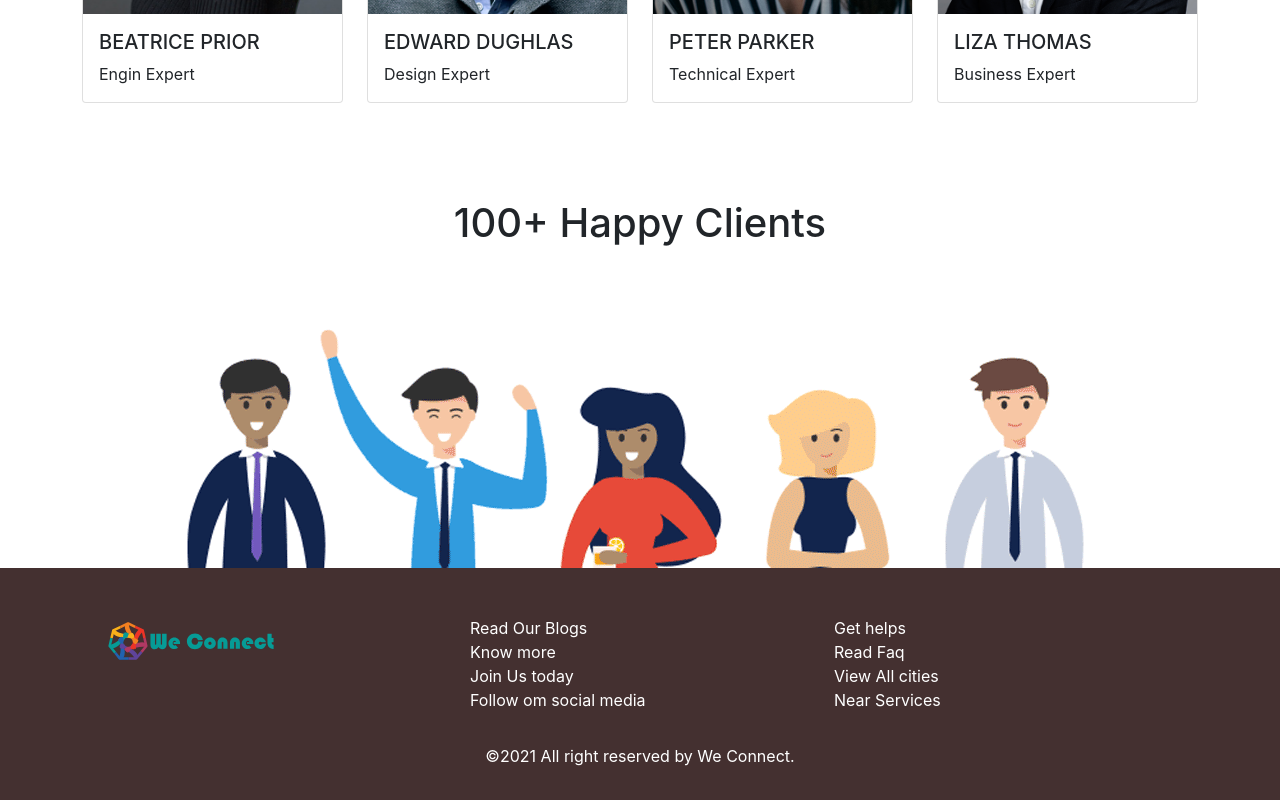
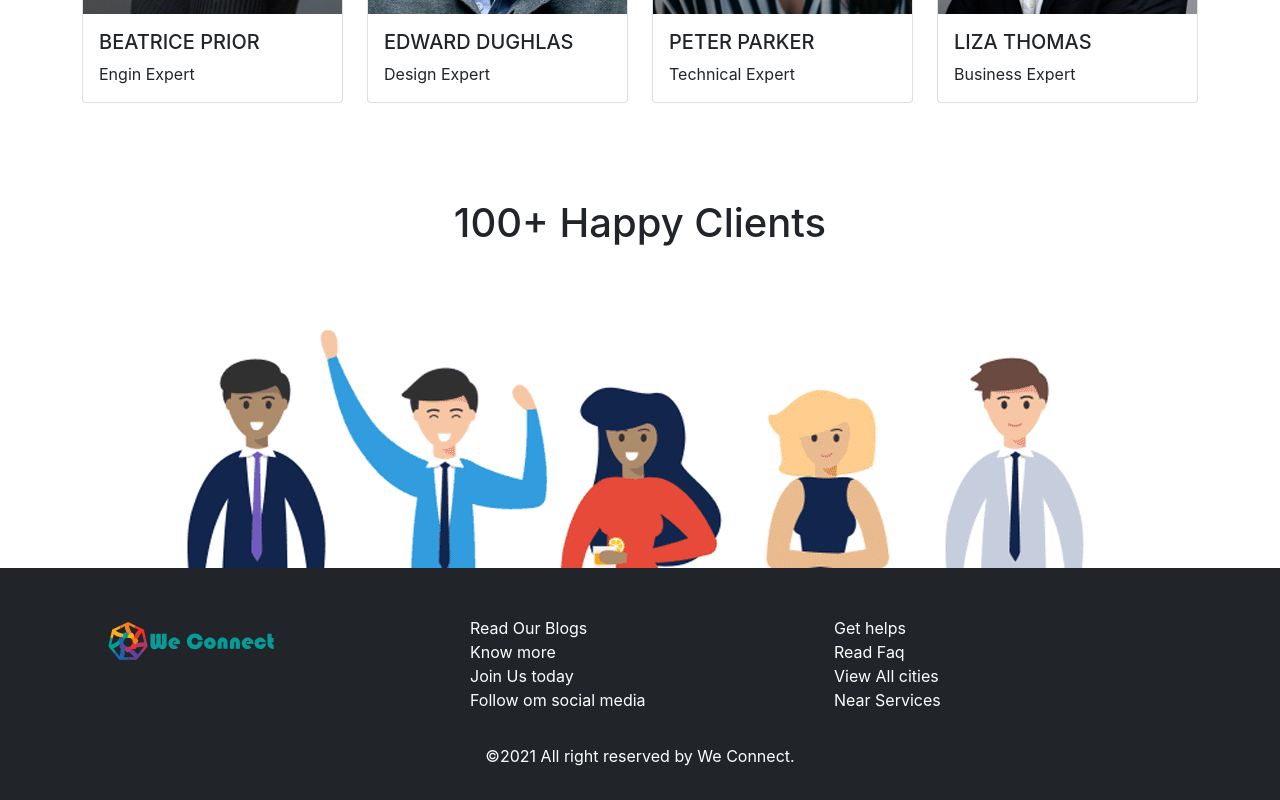
Before and after one commit to shuvo-h/we-connect-frontEnd, a React (Create React App) app: page / in a window 1280 px wide. Shown: the part 2138-2938 px from the top of the page. Built offline with nearby package versions, Linux system fonts and the light colour scheme; no server answers.

Commit message:
design change

```diff
--- a/src/App.css
+++ b/src/App.css
@@ -5,7 +5,7 @@
   background-position: center;
 }
 .footer {
-  background-color: rgb(68, 48, 48);
+  /* background-color: rgb(68, 48, 48); */
   color: white;
 }
 .input-form {
--- a/src/components/DashboardComponents/Dashboard/Dashboard.js
+++ b/src/components/DashboardComponents/Dashboard/Dashboard.js
@@ -11,7 +11,7 @@ const Dashboard = () => {
         className={
           navOpen
             ? " dashboard-leftnav-container d-block"
-            : " dashboard-leftnav-container d-none d-md-block"
+            : " dashboard-leftnav-container d-none d-md-block bg-dark"
         }
       >
         <div>
--- a/src/components/DashboardComponents/Dashboard/dashboard.css
+++ b/src/components/DashboardComponents/Dashboard/dashboard.css
@@ -1,5 +1,5 @@
 .dashboard-leftnav-container {
-  background-color: black;
+  /* background-color: black; */
   width: 200px;
   height: 100vh;
   color: white;
--- a/src/components/Shared/Footer/Footer.js
+++ b/src/components/Shared/Footer/Footer.js
@@ -2,7 +2,7 @@ import React from "react";
 import logo from "./../../../Assets/we_connect_logo.svg"
 const Footer = () => {
   return (
-    <div className="pt-5 pb-3 footer">
+    <div className="pt-5 pb-3 footer bg-dark">
       <div className="row mx-auto container text-lg-start text-center text-md-center text-xm-center">
         <div className="col-lg-4 col-sm-12 mx-auto">
           <img
```
